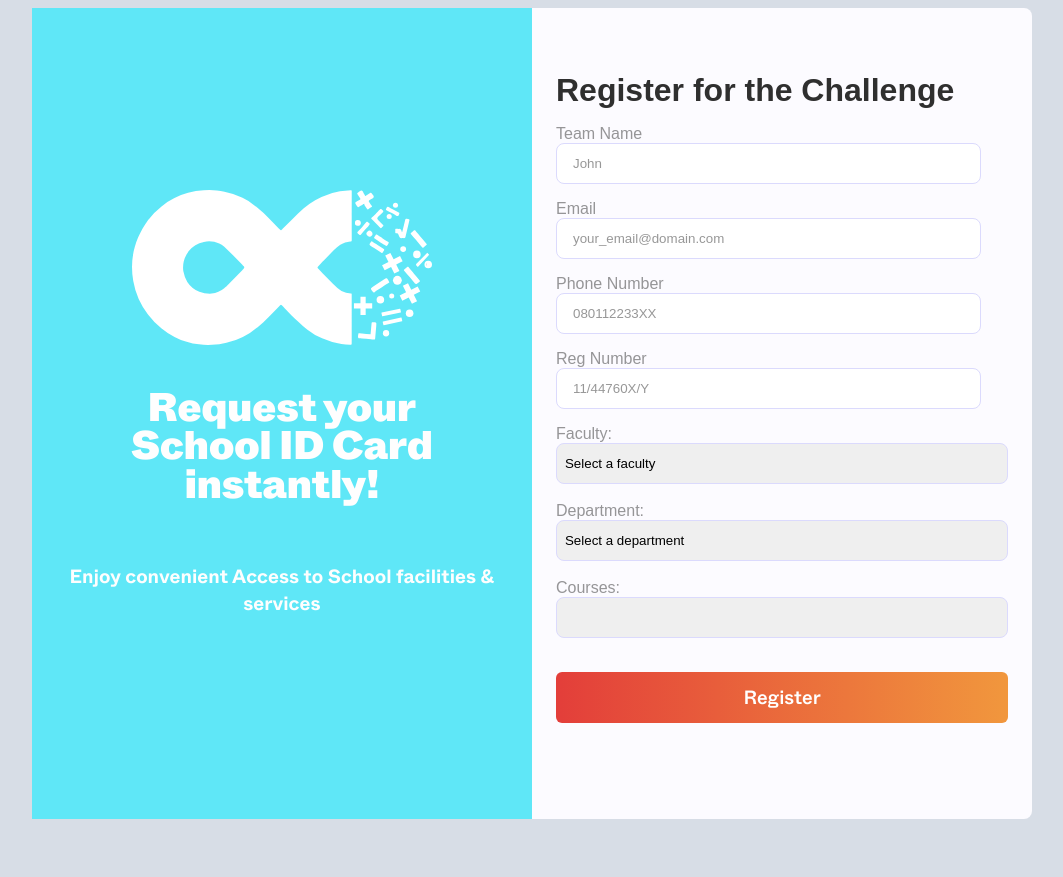
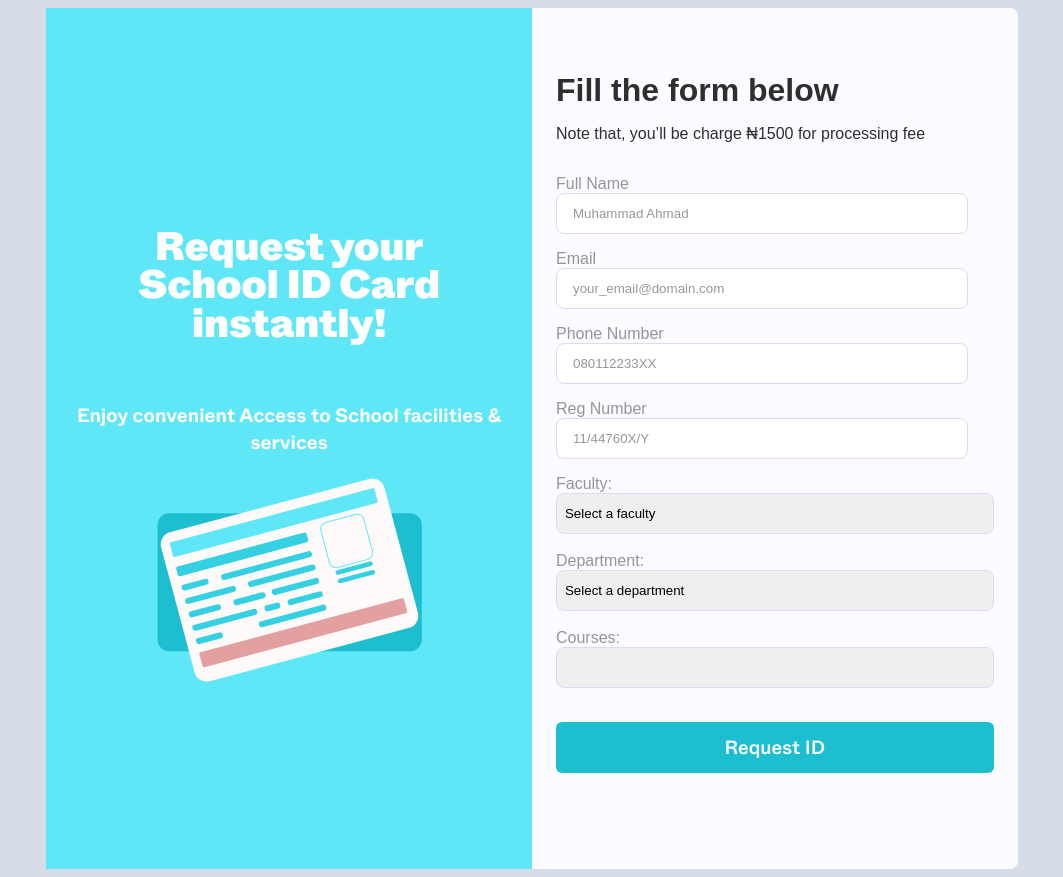
Before and after one commit to muhammadui/IDCard-request, a React (Vite) app in the folder client/: page / in a window 1280 px wide. Shown: the whole page, without its empty margins (108-1171 px from the left). Before the commit the page ends 827 px from the top, so only its background shows below. Built offline with nearby package versions, Linux system fonts and the light colour scheme.

Commit message:
updated the Frontend UI

```diff
--- a/client/src/pages/Home/Home.css
+++ b/client/src/pages/Home/Home.css
@@ -170,7 +170,7 @@ form button {
   margin-bottom: 0;
 }
 button {
-  background: linear-gradient(to right, #e33e3a, #f1973d);
+  background: #1cbed0;
   font-size: 1.2rem;
   font-weight: 500;
   font-family: "ABCWhyte-Medium";
@@ -192,7 +192,7 @@ button {
     line-height: 2.8rem;
     font-size: 2.8rem;
     letter-spacing: normal;
-    background: linear-gradient(to right, #e33e3a, #f1973d);
+    background: #333333;
     -webkit-background-clip: text;
     -webkit-text-fill-color: transparent;
     font-weight: 900;
--- a/client/src/pages/Home/Home.tsx
+++ b/client/src/pages/Home/Home.tsx
@@ -3,8 +3,7 @@ import axios from "axios";
 
 import "./Home.css";
 import facultiesData from "./faculties.json";
-import infinityChallengeLogo from "./n1-whte.svg";
-import infinityChallengeLogoDefault from "./n1.svg";
+import IDCard from "./IDCard.svg";
 
 const Home = () => {
   const [faculty, setFaculty] = useState("");
@@ -69,11 +68,6 @@ const Home = () => {
       <main>
         <div className="regstration__wrapper">
           <div className="left__reg__col">
-            <div className="animation__container">
-              <div className="infinity__logo">
-                <img src={infinityChallengeLogo} alt="" srcSet="" />
-              </div>
-            </div>
             <div className="animation__title ">
               <p className="challenge__title">
                 Request your <br /> School ID Card <br /> instantly!
@@ -81,6 +75,11 @@ const Home = () => {
             </div>
             <div className="animation__subtitle">
               <p>Enjoy convenient Access to School facilities & services</p>
+            </div>
+            <div className="animation__container">
+              <div className="infinity__logo">
+                <img src={IDCard} alt="" srcSet="" />
+              </div>
             </div>
           </div>
           <div className="right__reg__col">
@@ -91,7 +90,7 @@ const Home = () => {
                 </h1>
 
                 <div className="infinity__logo">
-                  <img src={infinityChallengeLogoDefault} alt="" srcSet="" />
+                  <img src={IDCard} alt="" srcSet="" />
                 </div>
                 <h3 className="challenge__subtitile">
                   Enjoy convenient Access to School facilities & services
@@ -100,16 +99,19 @@ const Home = () => {
             </div>
             <div className="registration__form">
               <form onSubmit={handleSubmit} className="registration__form">
-                <p className="register__form">Register for the Challenge</p>
+                <p className="register__form">Fill the form below</p>
+                <p className="payment__notification">
+                  Note that, you’ll be charge ₦1500 for processing fee
+                </p>
 
                 <div className="email__container">
-                  <label htmlFor="fullname">Team Name</label>
+                  <label htmlFor="fullname">Full Name</label>
                   <input
                     type="text"
                     name="fullname"
                     id="fullname"
                     required
-                    placeholder="John"
+                    placeholder="Muhammad Ahmad"
                     value={fullname}
                     onChange={(e) => setFullname(e.target.value)}
                   />
@@ -206,7 +208,7 @@ const Home = () => {
                   </select>
                 </label>
                 <br />
-                <button type="submit">Register</button>
+                <button type="submit">Request ID</button>
               </form>
             </div>
           </div>
```
